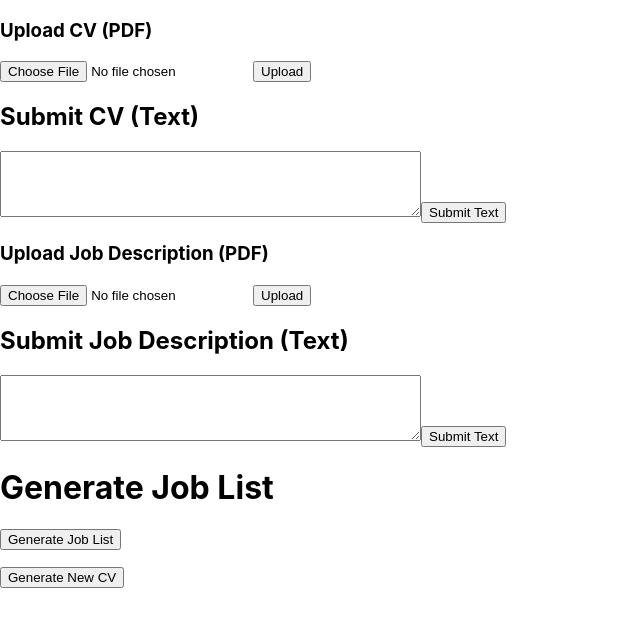
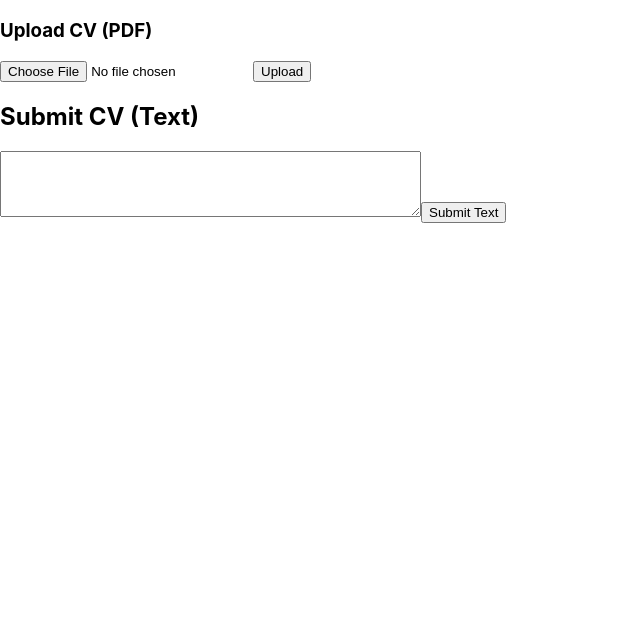
Before and after one commit to Bahare09/ApplySmart, a React (Create React App) app in the folder client/: page / in a window 1280 px wide. Shown: the top 626 px of the page, without its empty margins (0-640 px from the left). Built offline with nearby package versions, Linux system fonts and the light colour scheme.

Commit message:
update app.js after creating pages

```diff
--- a/client/src/App.js
+++ b/client/src/App.js
@@ -1,9 +1,7 @@
 import { useState } from "react";
-import SubmitText from "./components/SubmitText";
-import UploadFile from "./components/UploadFile";
-import GenerateJobButton from "./components/GenerateJobButton";
-import ChooseButton from "./components/ChooseButton";
-import CreateNewcvAndCl from "./components/CreateNewcvAndCl";
+import { BrowserRouter as Router, Route, Routes } from "react-router-dom";
+import CVPage from "./pages/CVPage";
+import JobDescriptionPage from "./pages/JobDescriptionPage";
 
 function App() {
   const [jobList, setJobList] = useState([]);
@@ -127,27 +125,31 @@ function App() {
 
   return (
     <div className="App">
-      <UploadFile onFileUpload={handleFileUpload} fileType="cv" />
-      <SubmitText onTextSubmit={handleTextSubmit} fileType="cv" />
-      <UploadFile onFileUpload={handleFileUpload} fileType="job" />
-      <SubmitText onTextSubmit={handleTextSubmit} fileType="job" />
-      <h1>Generate Job List</h1>
-      <GenerateJobButton onClick={generateJobList} />
-      <ul>
-        {jobList.map((job, index) => (
-          <li key={index}>
-            <h2>{job.title}</h2>
-            <h4>salary: {job.salary_min}</h4>
-            <p>{job.description}</p>
-            <ChooseButton
-              onClick={() => {
-                sendJobDescriptionToServer(job.description);
-              }}
-            />
-          </li>
-        ))}
-      </ul>
-      <CreateNewcvAndCl />
+      <Router>
+        <Routes>
+          <Route
+            path="/"
+            element={
+              <CVPage
+                handleFileUpload={handleFileUpload}
+                handleTextSubmit={handleTextSubmit}
+              />
+            }
+          />
+          <Route
+            path="/job-description"
+            element={
+              <JobDescriptionPage
+                handleFileUpload={handleFileUpload}
+                handleTextSubmit={handleTextSubmit}
+                generateJobList={generateJobList}
+                sendJobDescriptionToServer={sendJobDescriptionToServer}
+                jobList={jobList} // Pass the jobList as a prop
+              />
+            }
+          />
+        </Routes>
+      </Router>
     </div>
   );
 }
```
